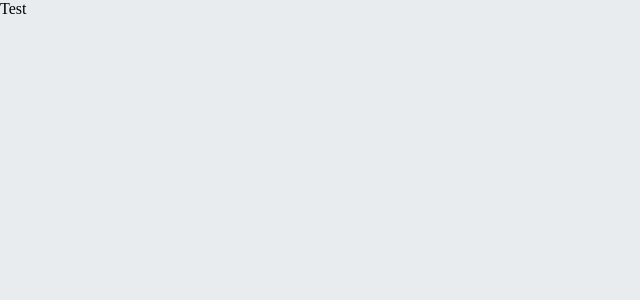
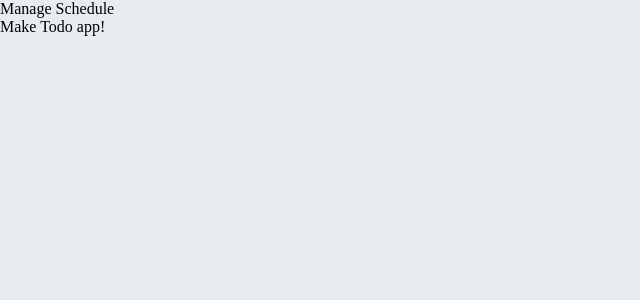
Before and after one commit to kod4284/todo-list-optimized, a React (Create React App) app: page / in a window 1280 px wide. Shown: the top 300 px of the page, without its empty margins (0-640 px from the left). Built offline with nearby package versions, Linux system fonts and the light colour scheme; the HTML template or start-up script is replaced by a standard one.

Commit message:
Update App.tsx

```diff
--- a/src/App.tsx
+++ b/src/App.tsx
@@ -1,9 +1,9 @@
 import React from 'react';
-import Test from '@/components/Test';
+import TodoTemplate from './components/TodoTemplate';
 
 function App() {
   return (
-    <Test />
+    <TodoTemplate>Make Todo app!</TodoTemplate>
   );
 }
 
```
Also changed, not shown: 1 other file (tests, documents, lock files or other folders).
